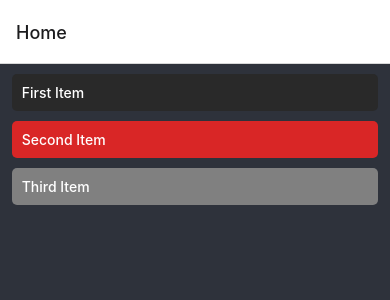
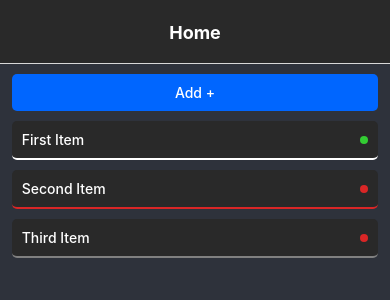
Before and after one commit to ArthurLeveque/react-native-liste, a React Native app: screen /Home in a window 390 px wide. Shown: the top 300 px of the page. Built offline with nearby package versions, Linux system fonts and the light colour scheme.

Commit message:
Style + début page add todo

```diff
--- a/App.js
+++ b/App.js
@@ -6,15 +6,28 @@ import { StyleSheet, Text, View, FlatList } from 'react-native';
 
 import Home from './pages/home';
 import Details from './pages/todo/Details';
+import AddTodo from './pages/todo/Add';
 
 const Stack = createNativeStackNavigator();
 
 export default function App() {
   return (
     <NavigationContainer>
-      <Stack.Navigator>
+      <Stack.Navigator
+        screenOptions={{
+          headerStyle: {
+            backgroundColor: '#292929',
+          },
+          headerTintColor: '#fff',
+          headerTitleStyle: {
+            fontWeight: 'bold',
+          },
+          headerTitleAlign: 'center'
+        }}
+      >
         <Stack.Screen name="Home" component={Home} />
         <Stack.Screen name="Details" component={Details} />
+        <Stack.Screen name="AddTodo" component={AddTodo} />
       </Stack.Navigator>
     </NavigationContainer>
   );
--- a/components/ListItem.js
+++ b/components/ListItem.js
@@ -1,27 +1,49 @@
 import React from 'react';
-import { StyleSheet, Text, View } from 'react-native';
+import { StyleSheet, Text, View, TouchableOpacity } from 'react-native';
 
 const getUrgencyStyle = (urgency) => {
   if (urgency === "important") {
    return {
-     backgroundColor: '#d92626'
+    borderColor: '#d92626'
    }
   } else if (urgency === "not_important") {
     return {
-      backgroundColor: '#808080'
+      borderColor: '#808080'
     }
   }
  }
 
-const ListItem = ({ id, title, urgency, navigation }) => {
+ const getStatusStyle = (isDone) => {
+  if (isDone === true) {
+   return {
+    backgroundColor: '#33cc33'
+   }
+  } else {
+    return {
+      backgroundColor: '#d92626'
+    }
+  }
+ }
+
+const ListItem = ({ id, title, description, isDone, urgency, navigation }) => {
   return (
-    <View style={[styles.item, getUrgencyStyle(urgency)]}>
-      <Text style={styles.title} onPress={() => navigation.navigate('Details', {id: id})}>{ title }</Text>
-    </View>
+    <TouchableOpacity style={[styles.item, getUrgencyStyle(urgency)]}
+      onPress={() => navigation.navigate('Details', {
+        title: title,
+        description: description,
+        isDone: isDone
+      })}
+    >
+      <Text style={styles.title}>{ title }</Text>
+      <View style={[styles.chip, , getStatusStyle(isDone)]}></View>
+    </TouchableOpacity>
   );
 }
 const styles = StyleSheet.create({
   item: {
+    flexDirection: 'row',
+    justifyContent: 'space-between',
+    alignItems: 'center',
     width: '94vw',
     backgroundColor: '#292929',
     marginLeft: '3vw',
@@ -29,11 +51,17 @@ const styles = StyleSheet.create({
     padding: 10,
     borderRadius: 5,
     marginBottom: 10,
-    shadowColor: "black",
+    borderBottomWidth: 2,
+    borderColor: 'white',
   },
   title: {
     color: 'white',
     fontWeight: "500"
+  },
+  chip: {
+    width: 8,
+    height: 8,
+    borderRadius: 5
   }
 });
 
--- a/pages/Home.js
+++ b/pages/Home.js
@@ -1,5 +1,5 @@
 import React from 'react';
-import { StyleSheet, Text, View, FlatList } from 'react-native';
+import { StyleSheet, Text, View, FlatList, TouchableOpacity } from 'react-native';
 import { StatusBar } from 'expo-status-bar';
 
 import ListItem from '../components/ListItem';
@@ -9,21 +9,21 @@ const DATA = [
     id: '1',
     title: 'First Item',
     description: 'Lorem ipsum dolor sit amet, consectetur adipiscing elit. Cras lacinia eros elit. Phasellus sodales sed magna ut porta. Ut id odio et turpis laoreet egestas. Cras vitae ligula massa. Nam ultricies leo nec lacus accumsan sagittis. Nullam facilisis imperdiet dui vel tristique. Donec dictum, nisi vel vestibulum accumsan, ex mi egestas ex, nec venenatis purus nulla a nulla. Quisque in leo interdum, faucibus erat vitae, euismod purus.',
-    status: 'done',
+    isDone: true,
     urgency: 'normal'
   },
   {
     id: '2',
     title: 'Second Item',
     description: 'Vestibulum bibendum tincidunt nulla ac efficitur. Nam aliquet augue id sollicitudin consectetur. Duis blandit pellentesque condimentum. Quisque sed erat fermentum magna tincidunt dictum ac aliquam mauris. Fusce egestas posuere mauris, et elementum urna laoreet eget. Duis tempus lorem et leo volutpat aliquet. Class aptent taciti sociosqu ad litora torquent per conubia nostra, per inceptos himenaeos. Maecenas vel cursus purus, ut eleifend turpis. Etiam sed augue nec urna mollis venenatis.',
-    status: 'not_done',
+    isDone: false,
     urgency: 'important'
   },
   {
     id: '3',
     title: 'Third Item',
     description: 'Aliquam erat volutpat. Ut quis sollicitudin felis. Quisque id erat feugiat, porttitor massa non, suscipit purus. Praesent pharetra quam quis nulla laoreet, at faucibus massa blandit. In hendrerit laoreet magna sit amet facilisis. Praesent libero elit, sodales non dui eleifend, varius semper magna. Donec vel lorem sed nunc pulvinar tempus. Curabitur interdum placerat ex porta interdum. Maecenas eget neque in dolor tempor faucibus. Sed dapibus quis quam vel lobortis. Nullam molestie turpis id malesuada egestas. Sed egestas non purus a dictum. Donec nec vestibulum nunc. Morbi in turpis aliquam, vulputate libero pulvinar, suscipit leo. Donec eget magna libero.',
-    status: 'not_done',
+    isDone: false,
     urgency: 'not_important'
   }
 ];
@@ -33,12 +33,18 @@ const Home = ({navigation}) => {
     <ListItem
     id={item.id}
     title={item.title}
+    description={item.description}
+    isDone={item.isDone}
     urgency={item.urgency}
     navigation={navigation} />
   );
 
   return (
     <View style={styles.container}>
+      <TouchableOpacity style={styles.buttonAdd} onPress={() => navigation.navigate('AddTodo')}>
+        <Text style={styles.textAddButton}>Add +</Text>
+      </TouchableOpacity>
+
       <FlatList
         data={DATA}
         renderItem={renderItem}
@@ -57,6 +63,20 @@ const styles = StyleSheet.create({
     paddingTop: 10,
     paddingBottom: 10,
   },
+  buttonAdd: {
+    backgroundColor: '#0066ff',
+    marginLeft: '3vw',
+    marginRight: '3vw',
+    width: '94vw',
+    padding: 10,
+    borderRadius: 5,
+    marginBottom: 10,
+  },
+  textAddButton: {
+    color: 'white',
+    fontWeight: '500',
+    textAlign: 'center'
+  }
 });
 
 export default Home;
--- /dev/null
+++ b/pages/todo/Add.js
@@ -0,0 +1,19 @@
+import React from 'react';
+import { StyleSheet, Text, View, TouchableOpacity } from 'react-native';
+
+const AddTodo = () => {
+  return (
+    <View style={styles.container}>
+      <Text>ADD TODO</Text>
+    </View>
+  );
+}
+const styles = StyleSheet.create({
+  container: {
+    flex: 1,
+    backgroundColor: '#2E323B',
+    padding: 20,
+  },
+});
+
+export default AddTodo;
--- a/pages/todo/Details.js
+++ b/pages/todo/Details.js
@@ -1,16 +1,69 @@
 import React from 'react';
-import { StyleSheet, Text, View, FlatList } from 'react-native';
+import { StyleSheet, Text, View, TouchableOpacity } from 'react-native';
 
 const Details = ({route}) => {
-  const { id } = route.params;
+  const { title, description, isDone } = route.params;
   return (
     <View style={styles.container}>
-      <Text>{JSON.stringify(id)}</Text>
+      <Text style={styles.title}>{title}</Text>
+      <View style={styles.flexButtons}>
+        <TouchableOpacity style={[styles.button, styles.deleteButton]}>
+          <Text style={styles.textButton}>Delete</Text>
+        </TouchableOpacity>
+
+        {isDone === false &&
+          <TouchableOpacity style={[styles.button, styles.statusButton]}>
+            <Text style={styles.textButton}>Mark as done</Text>
+          </TouchableOpacity>
+        }
+        {isDone === true &&
+          <TouchableOpacity style={[styles.button, styles.statusButton]}>
+            <Text style={styles.textButton}>Not done</Text>
+          </TouchableOpacity>
+        }
+      </View>
+      <Text style={styles.description}>{description}</Text>
     </View>
   );
 }
 const styles = StyleSheet.create({
-
+  container: {
+    flex: 1,
+    backgroundColor: '#2E323B',
+    padding: 20,
+  },
+  title: {
+    textAlign: 'center',
+    color: 'white',
+    fontWeight: 'bold',
+    fontSize: 25,
+    marginBottom: 20
+  },
+  flexButtons: {
+    flexDirection: 'row',
+    alignContent: 'center',
+    justifyContent: 'space-between',
+    marginBottom: 20
+  },
+  description: {
+    color: 'white'
+  },
+  button: {
+    padding: 10,
+    borderRadius: 5,
+    width: '30vw'
+  },
+  deleteButton: {
+    backgroundColor: '#d92626'
+  },
+  statusButton: {
+    backgroundColor: '#0066ff'
+  },
+  textButton: {
+    color: 'white',
+    fontWeight: '500',
+    textAlign: 'center'
+  }
 });
 
 export default Details;
```
